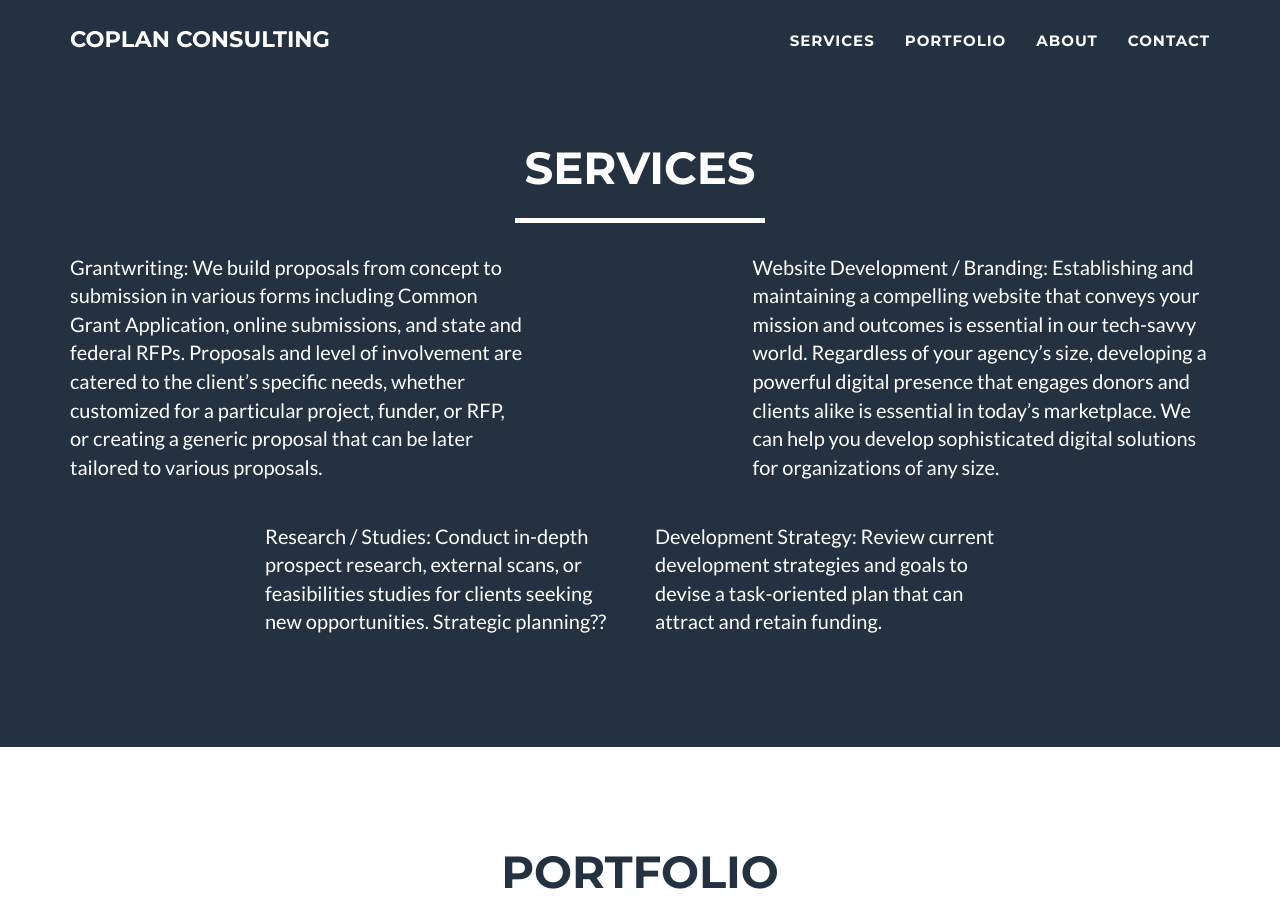
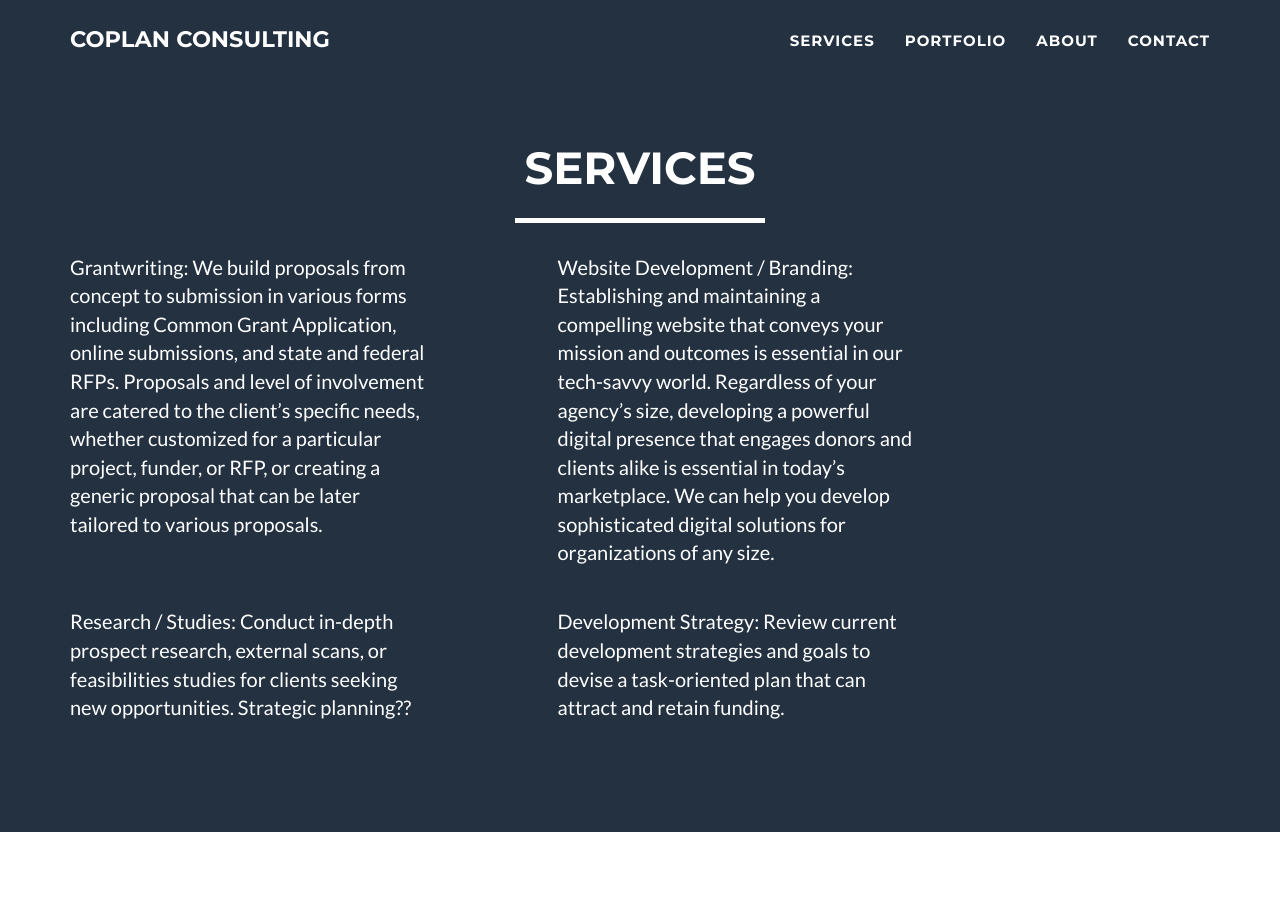
Before and after one commit to ccoplan/ccoplan.github.io, a Jekyll site: the page built from index.html, in a window 1280 px wide and 900 px high, scrolled down 732 px. Built offline with Jekyll 4.4.1, drawn with Linux system fonts in a browser that asks for light colours.

Commit message:
Update services.html

```diff
--- a/_includes/services.html
+++ b/_includes/services.html
@@ -17,18 +17,20 @@
     </style>
 
     <div class="row" id="toprow">
-      <div class="col-lg-5">
+      <div class="col-lg-4">
         <p>Grantwriting: We build proposals from concept to submission in various forms including Common Grant Application, online submissions, and state and federal RFPs.  Proposals and level of involvement are catered to the client’s specific needs, whether customized for a particular project, funder, or RFP, or creating a generic proposal that can be later tailored to various proposals.</p>
       </div>
-      <div class="col-lg-2">
+      <div class="col-lg-1">
       </div>
-      <div class="col-lg-5">
+      <div class="col-lg-4">
         <p>Website Development / Branding: Establishing and maintaining a compelling website that conveys your mission and outcomes is essential in our tech-savvy world.  Regardless of your agency’s size, developing a powerful digital presence that engages donors and clients alike is essential in today’s marketplace.  We can help you develop sophisticated digital solutions for organizations of any size.</p>
       </div>
     </div>
     <div class="row">
-      <div class="col-lg-4 col-lg-offset-2">
+      <div class="col-lg-4">
         <p>Research / Studies: Conduct in-depth prospect research, external scans, or feasibilities studies for clients seeking new opportunities.  Strategic planning??</p>
+      </div>
+      <div class="col-lg-1">
       </div>
       <div class="col-lg-4">
         <p>Development Strategy: Review current development strategies and goals to devise a task-oriented plan that can attract and retain funding.</p>
```
